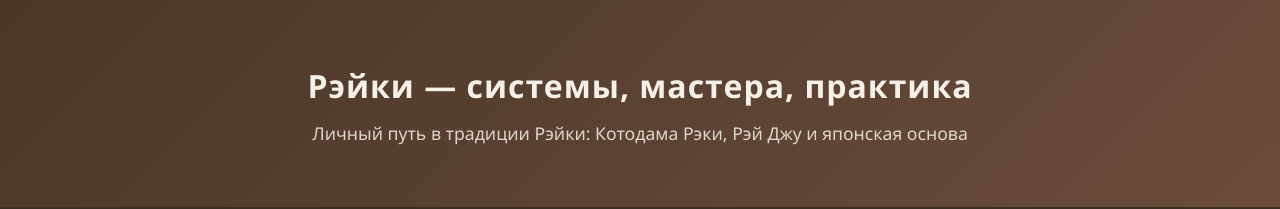
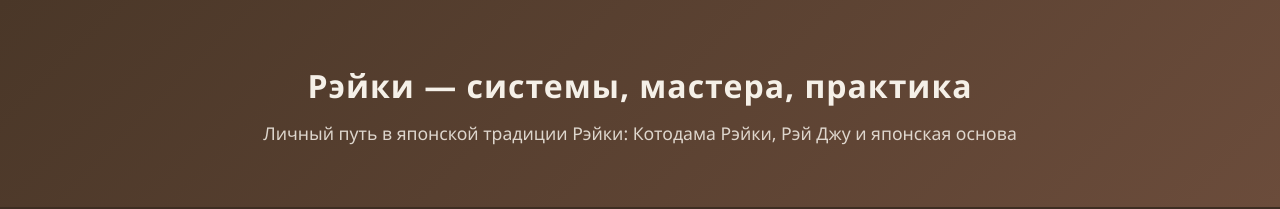
Before and after one commit to VfrBB/reiki-site, a plain HTML site: page index.html in a window 1280 px wide. Shown: the top 209 px of the page. Drawn offline with Linux system fonts and the light colour scheme.

Commit message:
Update index.html

```diff
--- a/index.html
+++ b/index.html
@@ -36,7 +36,7 @@ footer { background: #3d2e22; color: #d4c4a8; text-align: center; padding: 30px
 
 <header>
   <h1>Рэйки — системы, мастера, практика</h1>
-  <p>Личный путь в традиции Рэйки: Котодама Рэки, Рэй Джу и японская основа</p>
+  <p>Личный путь в японской традиции Рэйки: Котодама Рэйки, Рэй Джу и японская основа</p>
 </header>
 
 <nav>
```
